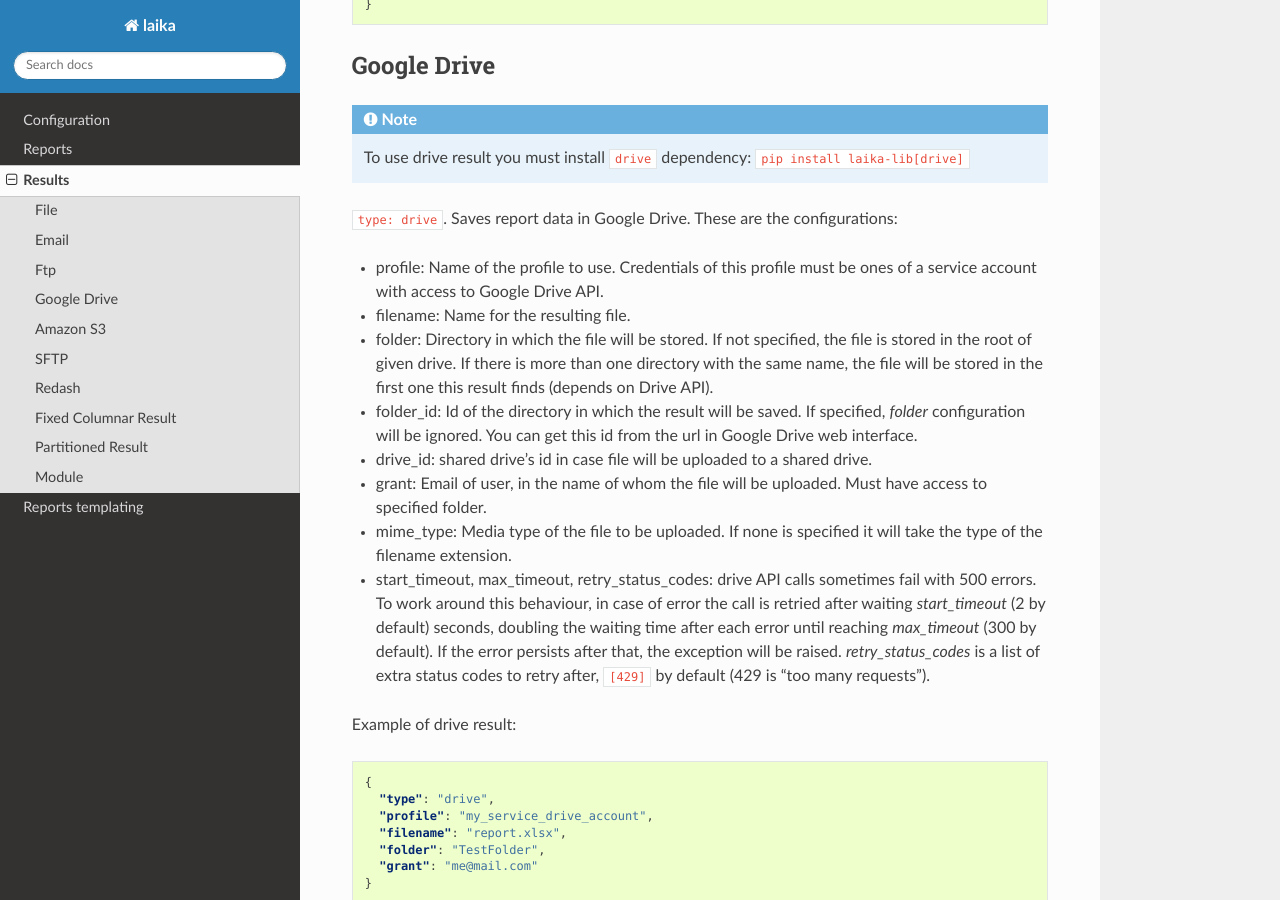
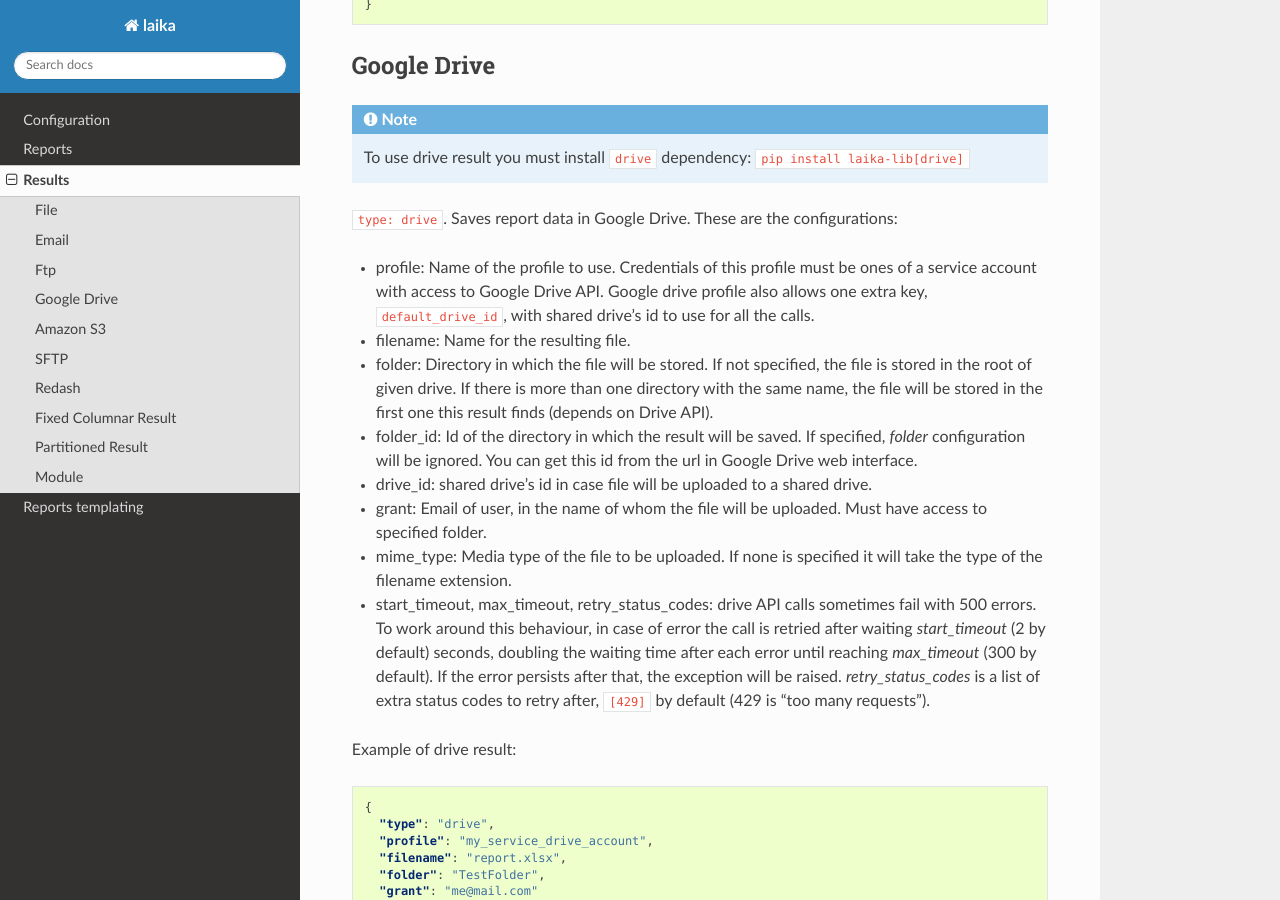
Before and after one commit to trocafone/laika, a Sphinx documentation site: the page built from docs/results.rst, in a window 1280 px wide and 900 px high, scrolled down 1840 px. Built offline with Sphinx 7.4.7 and the Read the Docs theme 2.0.0, drawn with Linux system fonts in a browser that asks for light colours.

Commit message:
Add option to specify default drive id in google drive profile

```diff
--- a/docs/reports.rst
+++ b/docs/reports.rst
@@ -158,7 +158,9 @@
 Configuration:
 
 -  profile: Name of the profile to use. Credentials must be ones of
-   a service account with access to Google Drive's API.
+   a service account with access to Google Drive's API. Google drive profile
+   also allows one extra key, ``default_drive_id``, with shared drive's id to
+   use for all the calls.
 -  grant: email of a grant account, in the name of which the document
    will be downloaded. Grant must have access to specified folder.
 -  filename: name of the file to download.
--- a/docs/results.rst
+++ b/docs/results.rst
@@ -105,7 +105,9 @@
 configurations:
 
 -  profile: Name of the profile to use. Credentials of this profile must
-   be ones of a service account with access to Google Drive API.
+   be ones of a service account with access to Google Drive API. Google drive
+   profile also allows one extra key, ``default_drive_id``, with shared drive's
+   id to use for all the calls.
 -  filename: Name for the resulting file.
 -  folder: Directory in which the file will be stored. If not specified,
    the file is stored in the root of given drive. If there is more than
```
Also changed, not shown: CHANGELOG.md (+1 -0 lines), 1 other file.
